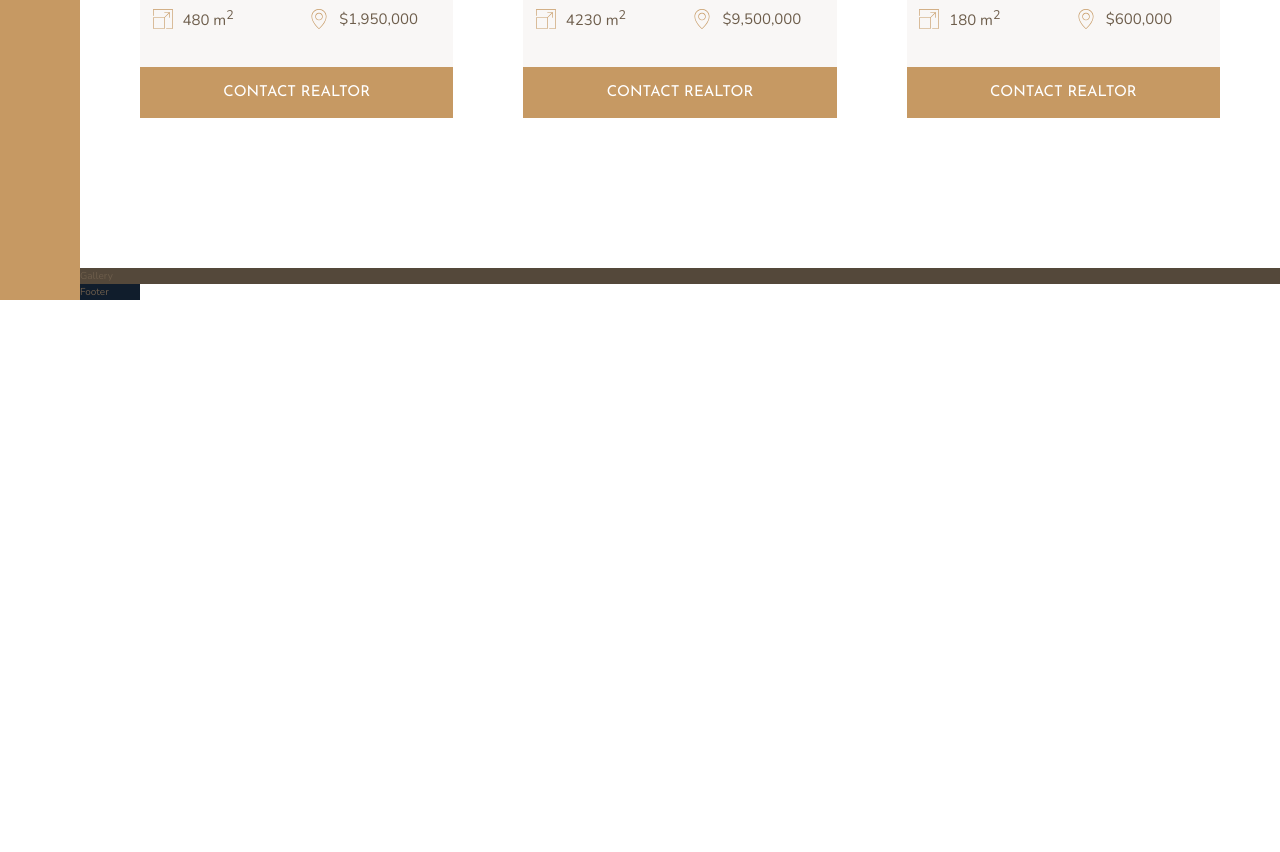
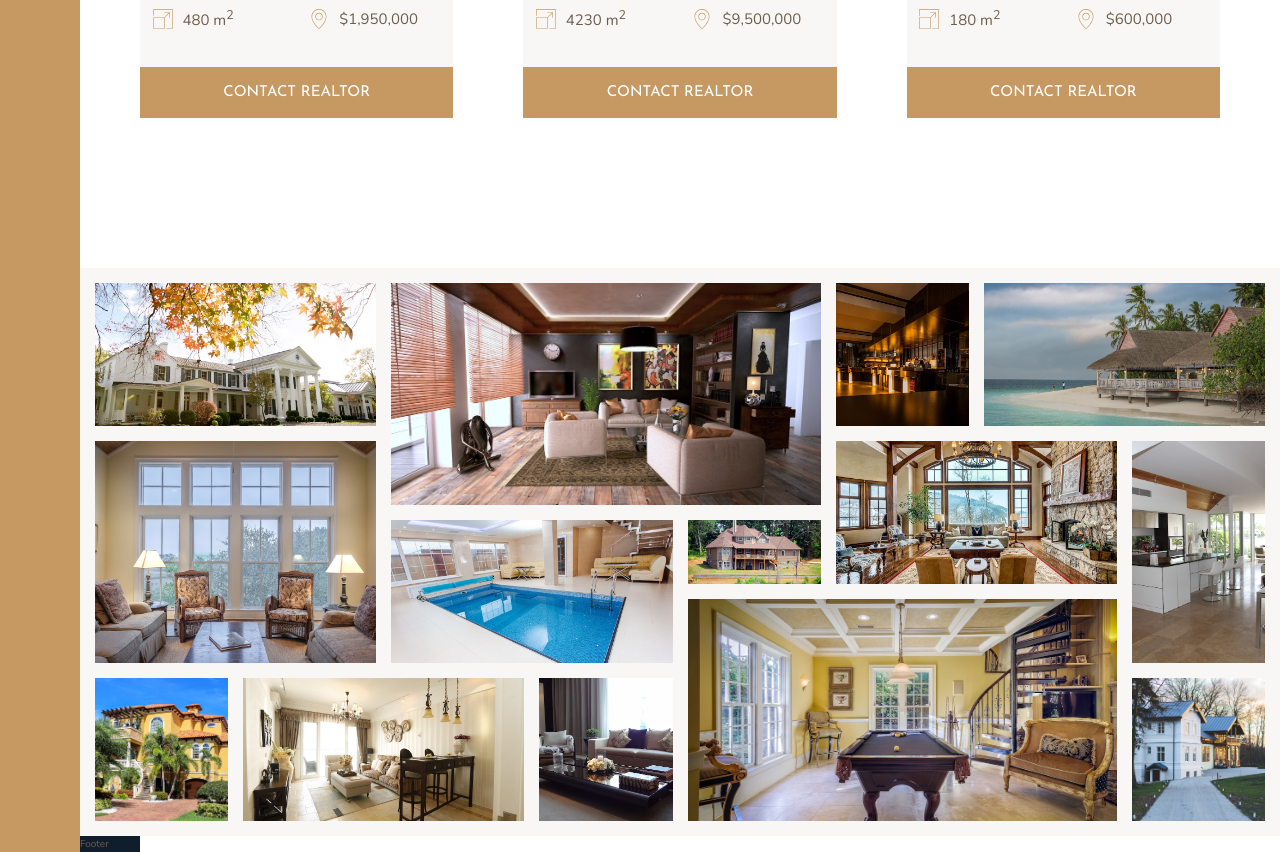
Before and after one commit to Youssef-AbuTaleb/Nexter, a website: page index.html in a window 1280 px wide. Shown: the part 2804-3656 px from the top of the page. Before the commit the page ends 3104 px from the top, so only its background shows below. Drawn offline with nearby package versions, Linux system fonts and the light colour scheme.

Commit message:
add gallery section

```diff
--- a/index.html
+++ b/index.html
@@ -338,7 +338,50 @@
       </div>
     </div>
 
-    <section class="gallery">Gallery</section>
+    <section class="gallery">
+      <figure class="gallery__item gallery__item--1">
+        <img src="img/gal-1.jpeg" alt="Galleryimage 1" class="gallery__img" />
+      </figure>
+      <figure class="gallery__item gallery__item--2">
+        <img src="img/gal-2.jpeg" alt="Galleryimage 2" class="gallery__img" />
+      </figure>
+      <figure class="gallery__item gallery__item--3">
+        <img src="img/gal-3.jpeg" alt="Galleryimage 3" class="gallery__img" />
+      </figure>
+      <figure class="gallery__item gallery__item--4">
+        <img src="img/gal-4.jpeg" alt="Galleryimage 4" class="gallery__img" />
+      </figure>
+      <figure class="gallery__item gallery__item--5">
+        <img src="img/gal-5.jpeg" alt="Galleryimage 5" class="gallery__img" />
+      </figure>
+      <figure class="gallery__item gallery__item--6">
+        <img src="img/gal-6.jpeg" alt="Galleryimage 6" class="gallery__img" />
+      </figure>
+      <figure class="gallery__item gallery__item--7">
+        <img src="img/gal-7.jpeg" alt="Galleryimage 7" class="gallery__img" />
+      </figure>
+      <figure class="gallery__item gallery__item--8">
+        <img src="img/gal-8.jpeg" alt="Galleryimage 8" class="gallery__img" />
+      </figure>
+      <figure class="gallery__item gallery__item--9">
+        <img src="img/gal-9.jpeg" alt="Galleryimage 9" class="gallery__img" />
+      </figure>
+      <figure class="gallery__item gallery__item--10">
+        <img src="img/gal-10.jpeg" alt="Galleryimage 10" class="gallery__img" />
+      </figure>
+      <figure class="gallery__item gallery__item--11">
+        <img src="img/gal-11.jpeg" alt="Galleryimage 11" class="gallery__img" />
+      </figure>
+      <figure class="gallery__item gallery__item--12">
+        <img src="img/gal-12.jpeg" alt="Galleryimage 12" class="gallery__img" />
+      </figure>
+      <figure class="gallery__item gallery__item--13">
+        <img src="img/gal-13.jpeg" alt="Galleryimage 13" class="gallery__img" />
+      </figure>
+      <figure class="gallery__item gallery__item--14">
+        <img src="img/gal-14.jpeg" alt="Galleryimage 14" class="gallery__img" />
+      </figure>
+    </section>
 
     <footer class="footer">Footer</footer>
   </body>
--- a/sass/_gallery.scss
+++ b/sass/_gallery.scss
@@ -1,4 +1,75 @@
 .gallery {
-  background-color: $color-grey-dark-1;
+  background-color: $color-grey-light-1;
   grid-column: full-start / full-end;
+
+  display: grid;
+  grid-template-columns: repeat(8, 1fr);
+  grid-template-rows: repeat(7, 5vw);
+  gap: 1.5rem;
+  padding: 1.5rem;
+
+  &__item {
+    &--1 {
+      grid-row: 1 / span 2;
+      grid-column: 1 / span 2;
+    }
+    &--2 {
+      grid-row: 1 / span 3;
+      grid-column: 3 / span 3;
+    }
+    &--3 {
+      grid-row: 1 / span 2;
+      grid-column: 6 / 7;
+    }
+    &--4 {
+      grid-row: 1 / span 2;
+      grid-column: 7 / -1;
+    }
+    &--5 {
+      grid-row: 3 / span 3;
+      grid-column: 1 / span 2;
+    }
+    &--6 {
+      grid-row: 4 / span 2;
+      grid-column: 3 / span 2;
+    }
+    &--7 {
+      grid-row: 4 / 5;
+      grid-column: 5 / 6;
+    }
+    &--8 {
+      grid-row: 3 / span 2;
+      grid-column: 6 / span 2;
+    }
+    &--9 {
+      grid-row: 3 / span 3;
+      grid-column: 8 / -1;
+    }
+    &--10 {
+      grid-row: 6 / span 2;
+      grid-column: 1 / 2;
+    }
+    &--11 {
+      grid-row: 6 / span 2;
+      grid-column: 2 / span 2;
+    }
+    &--12 {
+      grid-row: 6 / span 2;
+      grid-column: 4 / 5;
+    }
+    &--13 {
+      grid-row: 5 / span 3;
+      grid-column: 5 / span 3;
+    }
+    &--14 {
+      grid-row: 6 / span 2;
+      grid-column: 8 / -1;
+    }
+  }
+  &__img {
+    width: 100%;
+    height: 100%;
+    object-fit: cover;
+    display: block;
+  }
 }
```
Also changed, not shown: css/style.css.
